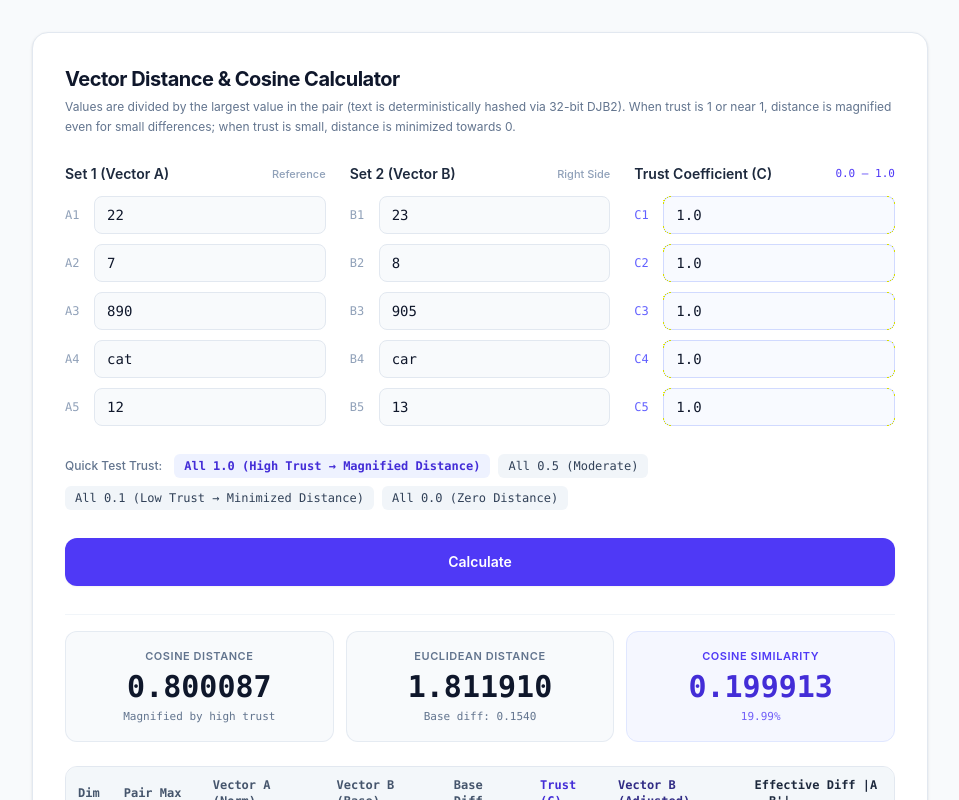
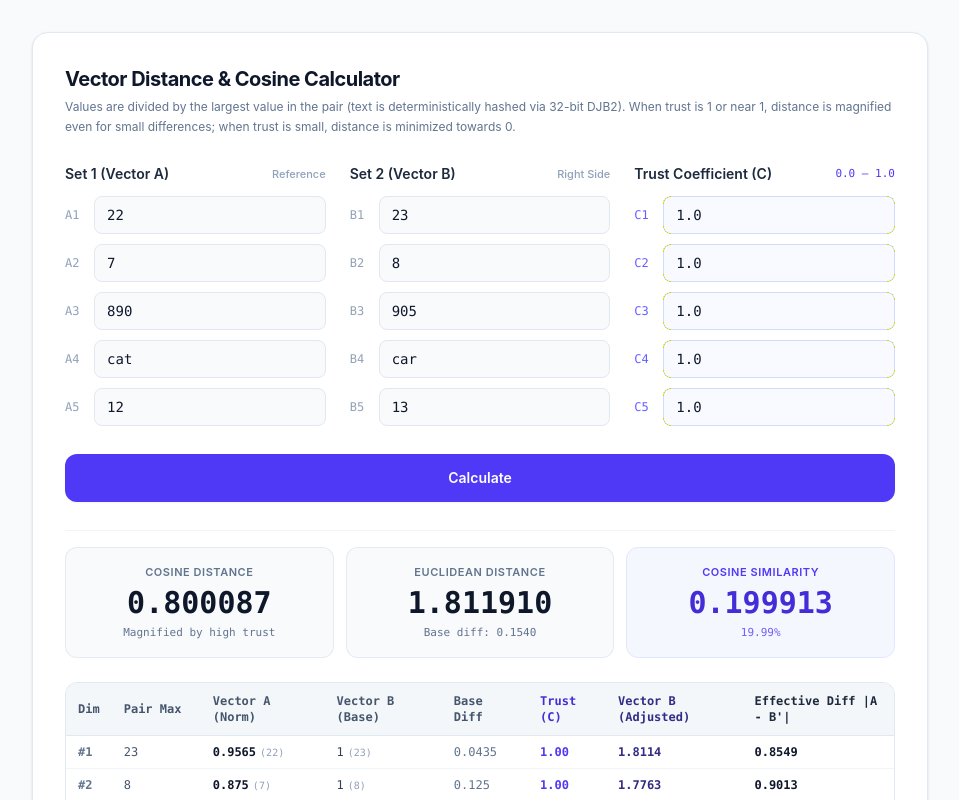
Before and after one commit to YuriyRum/cosine_compare, a React (Vite) app: page / in a window 1280 px wide. Shown: the top 800 px of the page, without its empty margins (160-1119 px from the left). Built offline with nearby package versions, Linux system fonts and the light colour scheme.

Commit message:
refactor: remove quick test presets for trust values
Removed the UI buttons and supporting logic for setting all trust coefficients at once to simplify the interface.

```diff
--- a/src/App.tsx
+++ b/src/App.tsx
@@ -33,12 +33,6 @@ export default function App() {
       next[index] = val;
       return next;
     });
-  };
-
-  const setAllTrust = (val: string) => {
-    const updated = [val, val, val, val, val];
-    setInputsTrust(updated);
-    setCalculation(calculateVectorCosine(inputsA, inputsB, updated));
   };
 
   const handleCalculate = () => {
@@ -134,39 +128,6 @@ export default function App() {
               ))}
             </div>
           </div>
-        </div>
-
-        {/* Quick Test Presets for Trust Coefficient */}
-        <div className="flex flex-wrap items-center gap-2 text-xs">
-          <span className="text-slate-500 font-medium mr-1">Quick Test Trust:</span>
-          <button
-            type="button"
-            onClick={() => setAllTrust('1.0')}
-            className="px-2.5 py-1 rounded-md bg-indigo-50 hover:bg-indigo-100 text-indigo-700 font-mono font-semibold transition-colors cursor-pointer"
-          >
-            All 1.0 (High Trust → Magnified Distance)
-          </button>
-          <button
-            type="button"
-            onClick={() => setAllTrust('0.5')}
-            className="px-2.5 py-1 rounded-md bg-slate-100 hover:bg-slate-200 text-slate-700 font-mono transition-colors cursor-pointer"
-          >
-            All 0.5 (Moderate)
-          </button>
-          <button
-            type="button"
-            onClick={() => setAllTrust('0.1')}
-            className="px-2.5 py-1 rounded-md bg-slate-100 hover:bg-slate-200 text-slate-700 font-mono transition-colors cursor-pointer"
-          >
-            All 0.1 (Low Trust → Minimized Distance)
-          </button>
-          <button
-            type="button"
-            onClick={() => setAllTrust('0.0')}
-            className="px-2.5 py-1 rounded-md bg-slate-100 hover:bg-slate-200 text-slate-700 font-mono transition-colors cursor-pointer"
-          >
-            All 0.0 (Zero Distance)
-          </button>
         </div>
 
         {/* Calculate Button */}
```
